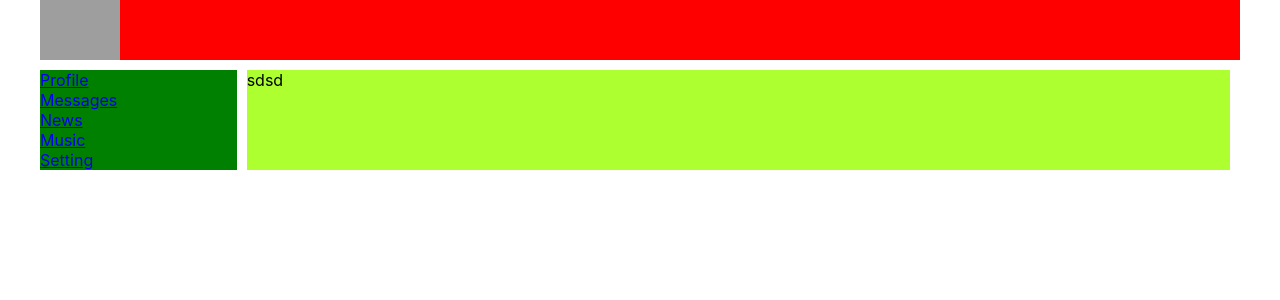
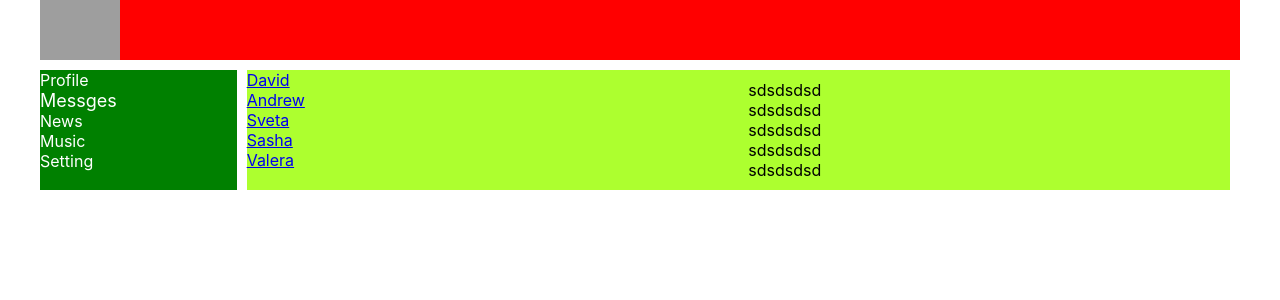
Before and after one commit to David-Av/React-new, a React (Create React App) app: page /Dialogs in a window 1280 px wide. Shown: the top 300 px of the page. Built offline with nearby package versions, Linux system fonts and the light colour scheme; grey boxes are pictures that could not be loaded.

Commit message:
danniner skizb map metod

```diff
--- a/src/components/Dialogs/Dialogs.jsx
+++ b/src/components/Dialogs/Dialogs.jsx
@@ -1,12 +1,50 @@
 import React from 'react'
+import { NavLink } from 'react-router-dom';
 import s from './Dialogs.module.css'
 
+const DialogPerson = (props) =>{
+return <div className={s.dialog}><NavLink to = {`/dialogs/${props.id}`}>{props.name}</NavLink></div>
+}
+const Message = (props) =>{
+    return (
+    <div className={s.message}>{props.message}</div>
+    )
+}
 const Dialogs = () =>{
+    let dialogsData = [
+        {id: 1, name:"David"},
+        {id: 2, name:"Andrew"},
+        {id: 3, name:"Sveta"},
+        {id: 4, name:"Sasha"},
+        {id: 5, name:"Valera"}
+    ]
+    let dialogsDataM = dialogsData.map(
+        person =><DialogPerson name = {person.name} id = {person.id}/>
+    )
+    console.log(dialogsDataM);
+    let messagesData = [
+        {id:1, message: "sdsdsdsd"},
+        {id:2, message: "sdsdsdsd"},
+        {id:3, message: "sdsdsdsd"},
+        {id:4, message: "sdsdsdsd"},
+        {id:5, message: "sdsdsdsd"}
+    ]
+    let messagesDataM = messagesData.map(
+        m=><Message message = {m.message} />
+    )
+    console.log(messagesDataM);
     return (
-        <div >
-            sdsd
+
+        <div className = {s.dialogs}>
+            <div className={s.dialog_items}>
+                {dialogsDataM}
+            </div>
+            <div className={s.messages}>
+                {messagesDataM}
+            </div>
         </div>
     )
+
 }
 
 export default Dialogs;
--- a/src/components/Dialogs/Dialogs.module.css
+++ b/src/components/Dialogs/Dialogs.module.css
@@ -1,3 +1,11 @@
-.wrapper{
-    background-color: greenyellow;
+.dialogs {
+    display: grid;
+    grid-template-columns: 10fr 10fr;
+
 }
+.dialog_item{
+    padding: 10px;
+}
+.messages{
+    padding: 10px;
+}
--- a/src/components/Navbar/Navbar.jsx
+++ b/src/components/Navbar/Navbar.jsx
@@ -1,22 +1,24 @@
 import React from 'react';
+import { NavLink } from 'react-router-dom';
 import s from './navbar.module.css'
 let Navbar = () =>{
     return (
         <nav className = {s.nav}>
-        <div>
-        <a href = '/Profile'>Profile</a>
+
+        <div className = {s.item}>
+        <NavLink activeClassName = {s.activeLink} to = '/Profile'>Profile</NavLink>
         </div>
-        <div>
-          <a  href = '/Dialogs'>Messages</a>
+        <div className = {s.item}>
+          <NavLink  activeClassName = {s.activeLink} to = '/Dialogs'>Messges</NavLink>
         </div>
-        <div>
-          <a  href = '/News'>News</a>
+        <div className = {s.item}>
+          <NavLink  activeClassName = {s.activeLink} to = '/News'>News</NavLink>
         </div>
-        <div>
-          <a  href = '/Music'>Music</a>
+        <div className = {s.item}>
+          <NavLink  activeClassName = {s.activeLink} to = '/Music'>Music</NavLink>
         </div>
-        <div>
-          <a href = '/Settings' >Setting</a>
+        <div className = {s.item}>
+          <NavLink activeClassName = {s.activeLink} to = '/Settings' >Setting</NavLink>
         </div>
       </nav>
     )
--- a/src/components/Navbar/navbar.module.css
+++ b/src/components/Navbar/navbar.module.css
@@ -2,3 +2,12 @@
     grid-area: n;
     background-color: green;
   }
+
+  .item a{
+    color: white;
+    text-decoration: none;
+}
+  .activeLink{
+    font-size: large;
+    text-decoration: none;
+  }
--- a/src/components/Profile/MyPosts/Myposts.jsx
+++ b/src/components/Profile/MyPosts/Myposts.jsx
@@ -3,6 +3,13 @@ import s from './Myposts.module.css'
 import Post from './Post/Post'
 
 const Myposts = () =>{
+    let postsData = [
+        {id:1, message:"HI", likesCount:11},
+        {id:2, message:"first Post", likesCount:12}
+    ]
+    let postsDataM = postsData.map(
+        post=><Post message = {post.message} likes = {post.likesCount}/>
+    )
    return (
    <div>
     My posts
@@ -11,8 +18,7 @@ const Myposts = () =>{
         <button>Add Post</button>
         <button>Remove Post</button>
     </div>
-    <Post message = "HI" likes = '10'/>
-    <Post message = "First Post" likes = '25'/>
+    {postsDataM}
     </div>
    )
 }
--- a/src/components/Profile/Profile.jsx
+++ b/src/components/Profile/Profile.jsx
@@ -1,15 +1,12 @@
 import React from 'react'
 import Myposts from './MyPosts/Myposts'
 import s from './profile.module.css'
+import ProfileInfo from './ProfileInfo/ProfileInfo'
+
 const Profile = () =>{
     return (
         <div className = {s.content}>
-        <div>
-        <img className = {s.image} src="https://www.wpexplorer.com/wp-content/uploads/wordpress-image-optimization-guide.jpg"/>
-        </div>
-        <div>
-          ava+ description
-          </div>
+        <ProfileInfo/>
         <Myposts/>
       </div>
     )
--- /dev/null
+++ b/src/components/Profile/ProfileInfo/ProfileInfo.jsx
@@ -0,0 +1,14 @@
+import React from 'react'
+import s from './ProfileInfo.module.css'
+const ProfileInfo = ()=>{
+    return (
+           <div>
+           <img className = {s.image} src="https://www.wpexplorer.com/wp-content/uploads/wordpress-image-optimization-guide.jpg"/>
+           <div>
+             ava+ description
+             </div>
+             </div>
+    )
+   }
+
+   export default ProfileInfo
--- /dev/null
+++ b/src/components/Profile/ProfileInfo/ProfileInfo.module.css
@@ -0,0 +1,4 @@
+.image {
+        width: 50%;
+
+}
--- a/src/components/Profile/profile.module.css
+++ b/src/components/Profile/profile.module.css
@@ -2,6 +2,3 @@
     grid-area: c;
     background-color: blue;
   } */
-.image{
-  width: 50%;
-}
```
